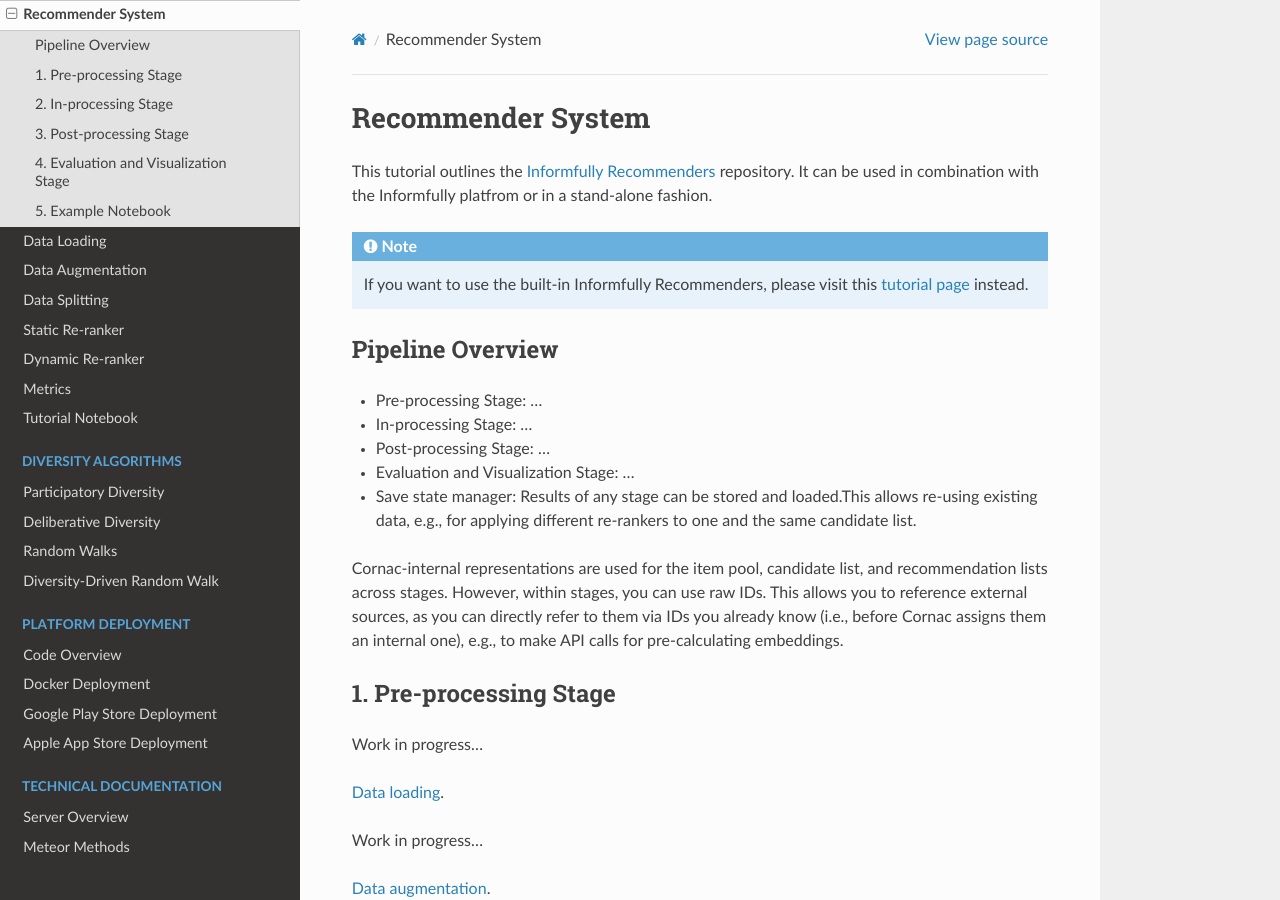
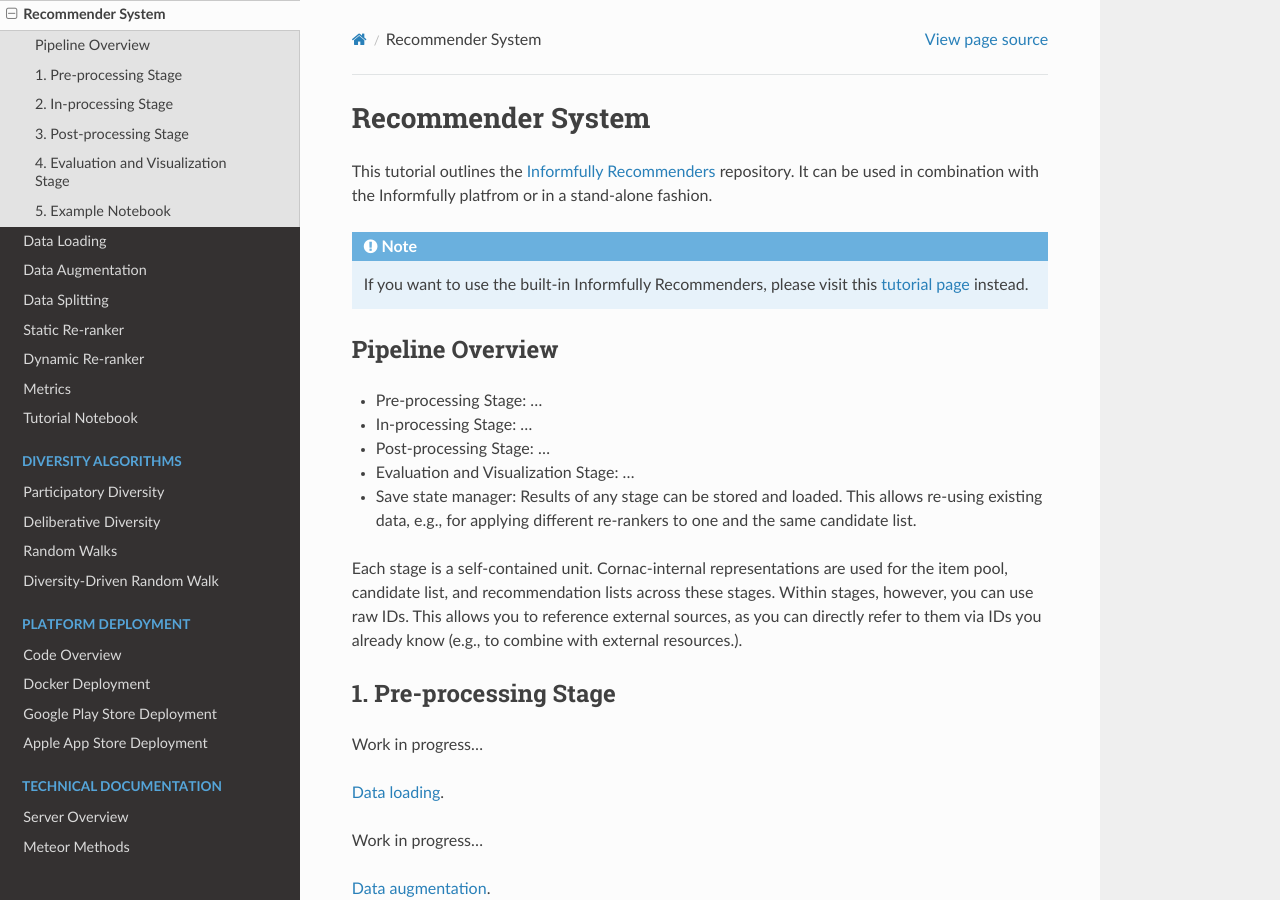
Before and after one commit to Informfully/Documentation, a Sphinx documentation site: the page built from docs/source/recommenders.rst, in a window 1280 px wide and 900 px high. Built offline with Sphinx 7.4.7 and the Read the Docs theme 3.1.0, drawn with Linux system fonts in a browser that asks for light colours.

Commit message:
Documentation update

```diff
--- a/docs/source/deliberative.rst
+++ b/docs/source/deliberative.rst
@@ -20,6 +20,7 @@
 (Majority and minority parties are determined with respect to the source of the news.)
 Other political news consists of articles on political topics, not mentioning any majority or minority parties (this also includes mentions of any foreign parties).
 The list size of EPD determined the number of recommended articles, with a slice value used for grouping and interleaving non-political articles.
+
 E.g., with a list size of 20 and a slice value of 2, users in the minority party condition receive two minority party articles, followed by two non-political articles.
 This is repeated until 20 articles are added to the feed.
 The news supply to EPD assumes items are from the most recent day.
--- a/docs/source/recommenders.rst
+++ b/docs/source/recommenders.rst
@@ -15,11 +15,12 @@
 * In-processing Stage: ...
 * Post-processing Stage: ...
 * Evaluation and Visualization Stage: ...
-* Save state manager: Results of any stage can be stored and loaded.This allows re-using existing data, e.g., for applying different re-rankers to one and the same candidate list.
+* Save state manager: Results of any stage can be stored and loaded. This allows re-using existing data, e.g., for applying different re-rankers to one and the same candidate list.
 
-Cornac-internal representations are used for the item pool, candidate list, and recommendation lists across stages.
-However, within stages, you can use raw IDs.
-This allows you to reference external sources, as you can directly refer to them via IDs you already know (i.e., before Cornac assigns them an internal one), e.g., to make API calls for pre-calculating embeddings.
+Each stage is a self-contained unit.
+Cornac-internal representations are used for the item pool, candidate list, and recommendation lists across these stages.
+Within stages, however, you can use raw IDs.
+This allows you to reference external sources, as you can directly refer to them via IDs you already know (e.g., to combine with external resources.).
 
 1. Pre-processing Stage
 -----------------------
```
Also changed, not shown: docs/source/metrics.rst (+10 -0 lines).
